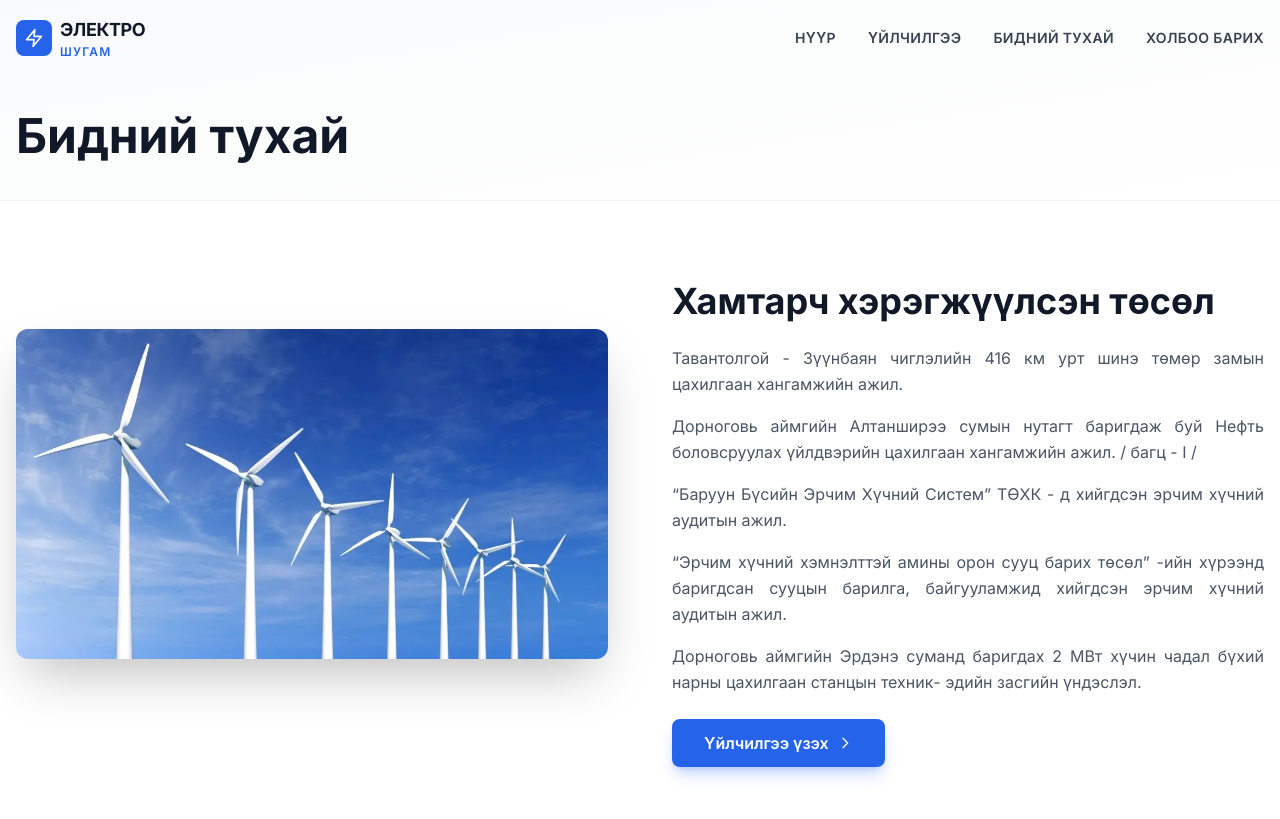
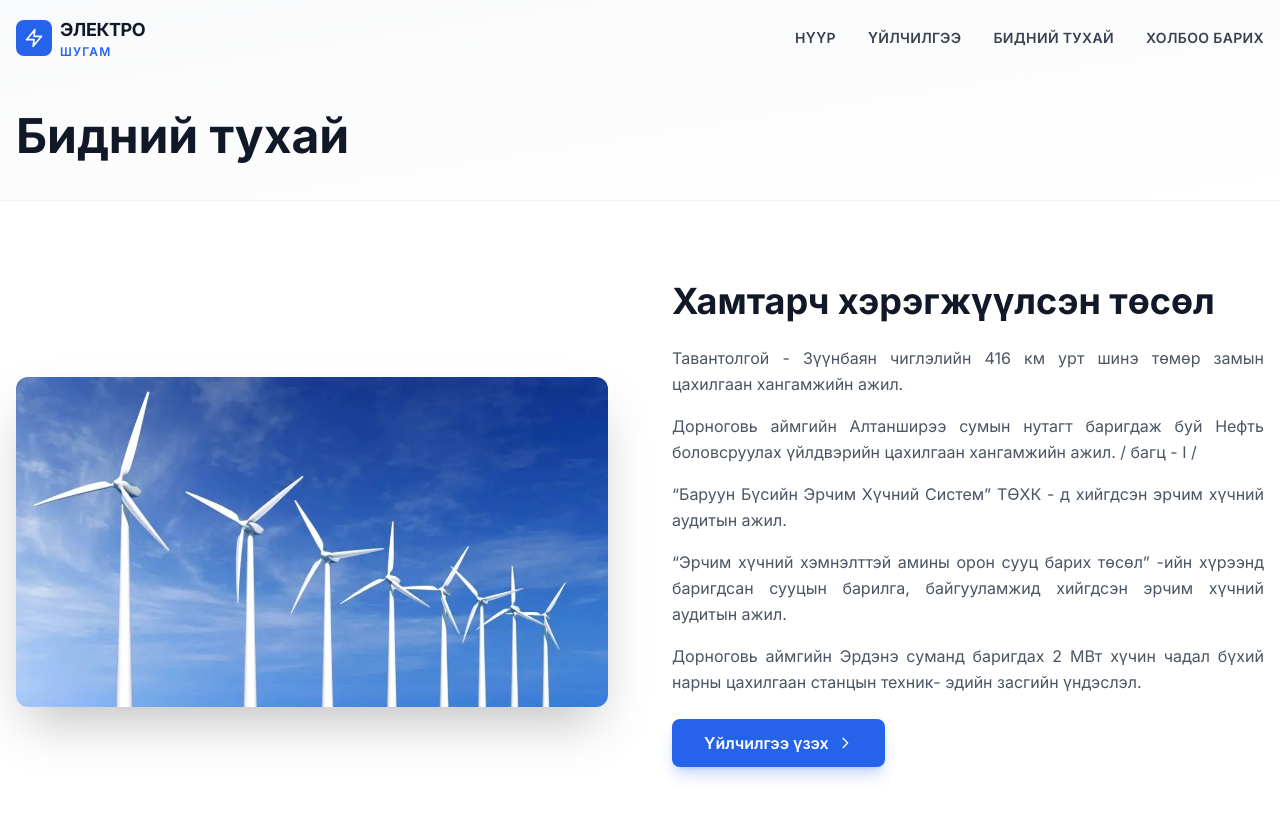
Before and after one commit to electroshugam/electroshugam_web_new, a Jekyll site: the page built from about.html, in a window 1280 px wide and 900 px high. Shown: the top 819 px of the window. Built offline with Jekyll 4.4.1, drawn with Linux system fonts in a browser that asks for light colours; nearby versions of some CDN libraries.

Commit message:
fig update

```diff
--- a/about.html
+++ b/about.html
@@ -22,7 +22,7 @@
     <div class="grid md:grid-cols-2 gap-12 lg:gap-16 items-start">
       <div class="relative">
         <div class="absolute -inset-4 bg-blue-100/50 rounded-2xl -z-10 transform rotate-2"></div>
-        <div class="relative rounded-xl overflow-hidden shadow-2xl mt-12">
+        <div class="relative rounded-xl overflow-hidden shadow-2xl mt-24">
           <img src="{{ '/media/about_fig1.webp' | relative_url }}" alt="Электро шугам" class="w-full h-auto">
         </div>
       </div>
```
